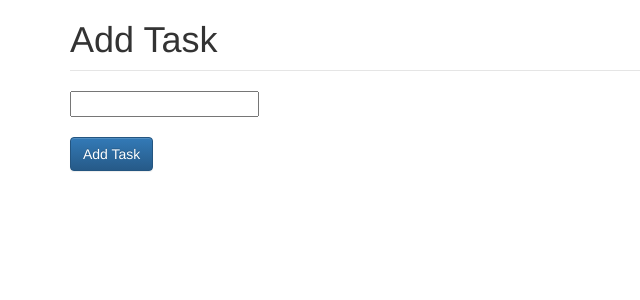
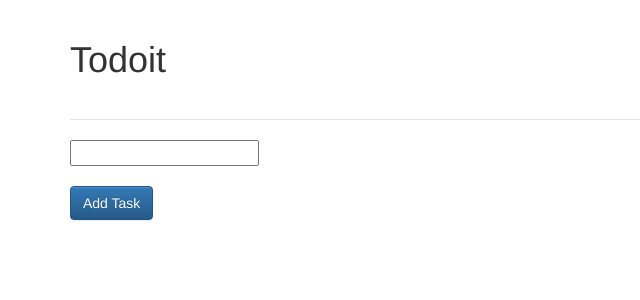
Before and after one commit to philratcliffe/todo, a Django app: page /todo/add/ in a window 1280 px wide. Shown: the top 300 px of the page, without its empty margins (0-640 px from the left). Run offline with Django 3.2, Linux system fonts and the light colour scheme; some libraries are stand-ins or nearby versions.

Commit message:
Some template updates. Using latest bootstrap, customising bootstrap page header, etc

```diff
--- a/todo/templates/todo/base.html
+++ b/todo/templates/todo/base.html
@@ -1,28 +1,49 @@
-{% load staticfiles %}
 <!DOCTYPE html>
-<html>
+<html lang="en">
 <head>
 <meta charset="utf-8">
 <meta http-equiv="X-UA-Compatible" content="IE=edge">
 <meta name="viewport" content="width=device-width, initial-scale=1">
 <!-- The above 3 meta tags *must* come first in the head; any other head content must come *after* these tags -->
+<meta name="description" content="">
+<meta name="author" content="">
+<link rel="icon" href="../../favicon.ico">
+
 <title>Todoit</title>
+
 <!-- Latest compiled and minified CSS -->
-        <link rel="stylesheet" href="https://maxcdn.bootstrapcdn.com/bootstrap/3.3.5/css/bootstrap.min.css">
+<link rel="stylesheet" href="https://maxcdn.bootstrapcdn.com/bootstrap/3.3.7/css/bootstrap.min.css" integrity="sha384-BVYiiSIFeK1dGmJRAkycuHAHRg32OmUcww7on3RYdg4Va+PmSTsz/K68vbdEjh4u" crossorigin="anonymous">
 
 <!-- Optional theme -->
-        <link rel="stylesheet" href="https://maxcdn.bootstrapcdn.com/bootstrap/3.3.5/css/bootstrap-theme.min.css">
+<link rel="stylesheet" href="https://maxcdn.bootstrapcdn.com/bootstrap/3.3.7/css/bootstrap-theme.min.css" integrity="sha384-rHyoN1iRsVXV4nD0JutlnGaslCJuC7uwjduW9SVrLvRYooPp2bWYgmgJQIXwl/Sp" crossorigin="anonymous">
 
-        <!-- Latest compiled and minified JavaScript -->
-        <script src="https://maxcdn.bootstrapcdn.com/bootstrap/3.3.5/js/bootstrap.min.js"></script>
+    <!-- HTML5 shim and Respond.js for IE8 support of HTML5 elements and media queries -->
+    <!--[if lt IE 9]>
+      <script src="https://oss.maxcdn.com/html5shiv/3.7.3/html5shiv.min.js"></script>
+      <script src="https://oss.maxcdn.com/respond/1.4.2/respond.min.js"></script>
+    <![endif]-->
+<style>
+.page-header {
+    border-bottom: 0px;
+}
+</style>
 </head>
 
 <body>
+
     <div class="container">
+    <div class="page-header">
+    <h1>Todoit</h1>
+    </div>
             {% block content %}{% endblock content %}
-        </div>
-        <!-- jQuery (necessary for Bootstrap's JavaScript plugins) -->
-        <script src="https://ajax.googleapis.com/ajax/libs/jquery/1.11.3/jquery.min.js"></script>
-        <!-- Include all compiled plugins (below), or include individual files as needed -->
+    </div><!-- /.container -->
+
+
+    <!-- Bootstrap core JavaScript
+    ================================================== -->
+    <!-- Placed at the end of the document so the pages load faster -->
+    <script src="https://ajax.googleapis.com/ajax/libs/jquery/2.1.3/jquery.min.js"></script>
+    <!-- Latest compiled and minified JavaScript -->
+    <script src="https://maxcdn.bootstrapcdn.com/bootstrap/3.3.7/js/bootstrap.min.js" integrity="sha384-Tc5IQib027qvyjSMfHjOMaLkfuWVxZxUPnCJA7l2mCWNIpG9mGCD8wGNIcPD7Txa" crossorigin="anonymous"></script>
 </body>
 </html>
--- a/todo/templates/todo/index.html
+++ b/todo/templates/todo/index.html
@@ -1,7 +1,6 @@
 {% extends "todo/base.html" %}
 
 {% block content %}
-    <h2>TODOs</h2>
 
     {% if latest_todo_list %}
         <table class="table">
--- a/todo/templates/todo/todo_form.html
+++ b/todo/templates/todo/todo_form.html
@@ -1,8 +1,6 @@
 {% extends "todo/base.html" %}
 
 {% block content %}
-<h1>Add Task</h1>
-
 {% if form.errors %}
 <p style="color: red;">
 Please correct the error{{ form.errors|pluralize }} below.
```
Lines whose indentation alone changed are shown as unchanged.
